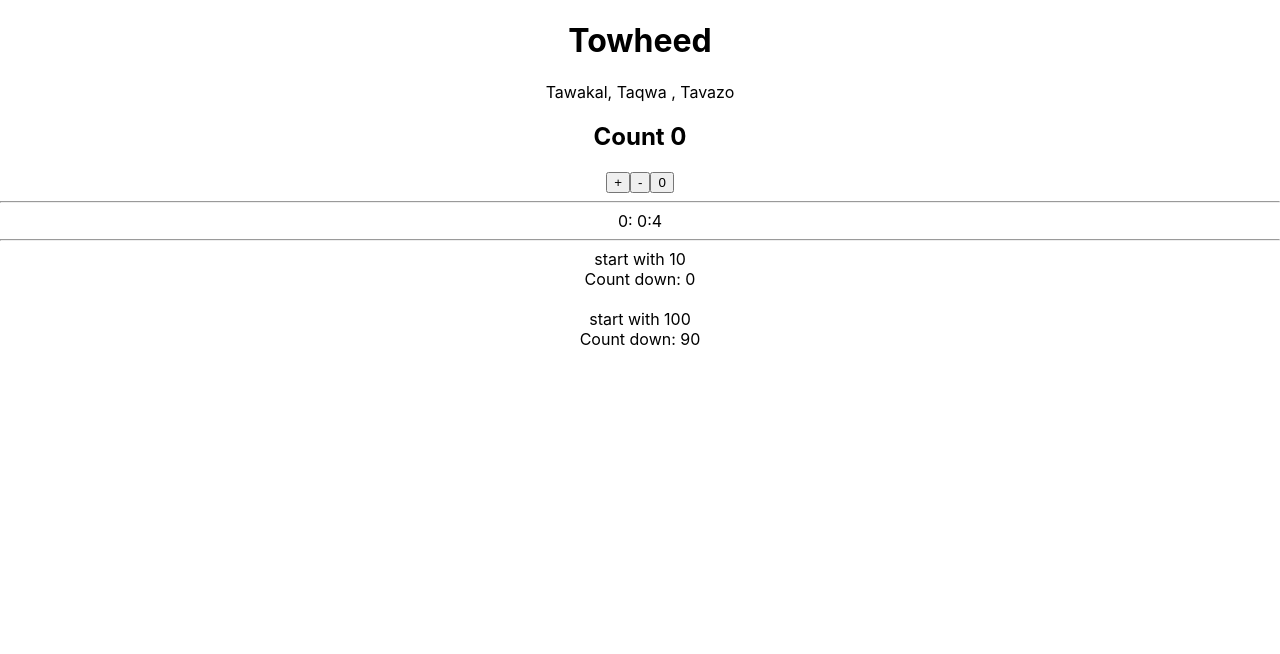
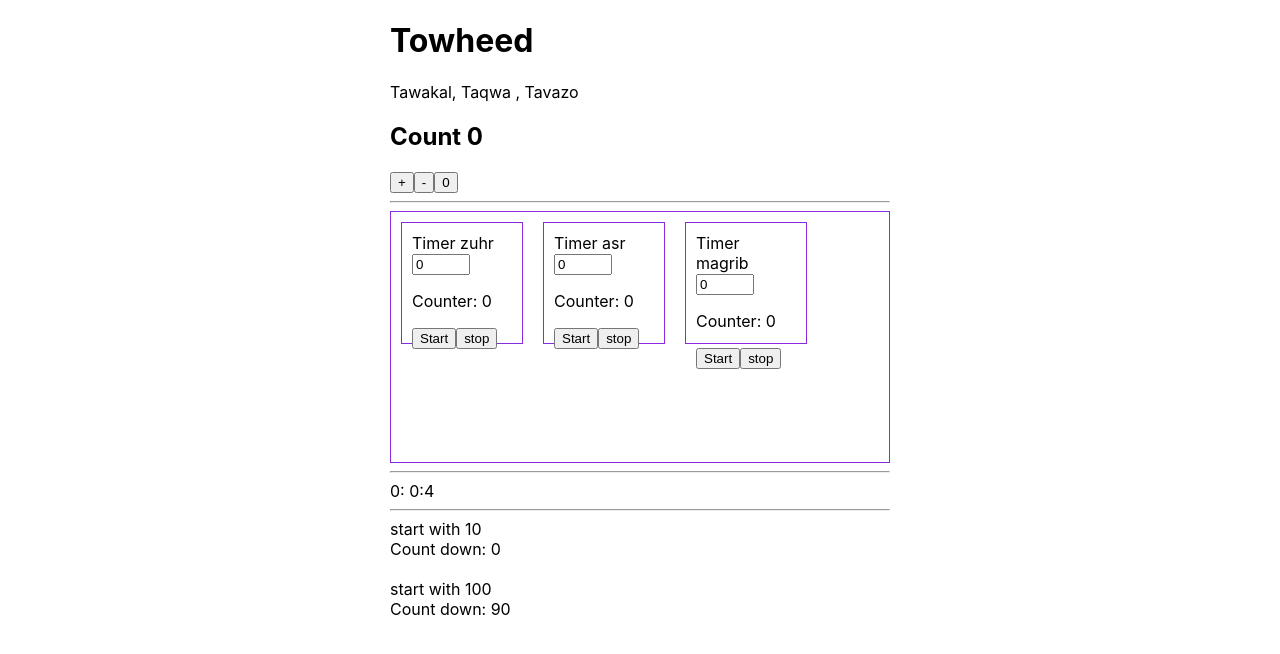
Before and after one commit to ikbhal/towheed_counter, a React (Create React App) app: page / in a window 1280 px wide. Shown: the top 654 px of the page. Built offline with nearby package versions, Linux system fonts and the light colour scheme.

Commit message:
trying timer, not working interval.. , look basic good start

```diff
--- a/src/App.css
+++ b/src/App.css
@@ -1,38 +1,29 @@
 .App {
-  text-align: center;
+  width: 500px;
+  margin: 0 auto;
 }
 
-.App-logo {
-  height: 40vmin;
-  pointer-events: none;
+.timer {
+  border: 1px solid blueviolet;
+  margin: 10px;
+  padding: 10px;
+  width: 100px;
+  height: 100px;
+  float:left;
 }
 
-@media (prefers-reduced-motion: no-preference) {
-  .App-logo {
-    animation: App-logo-spin infinite 20s linear;
-  }
+.timer input{
+  width: 50px;
 }
 
-.App-header {
-  background-color: #282c34;
-  min-height: 100vh;
-  display: flex;
-  flex-direction: column;
-  align-items: center;
-  justify-content: center;
-  font-size: calc(10px + 2vmin);
-  color: white;
+.timer-group {
+  border: 1px solid blueviolet;
+  overflow: auto;
+  height: 250px;
 }
 
-.App-link {
-  color: #61dafb;
+.timer-group:after {
+  content:"";
+  clear:both;
+  display: block;
 }
-
-@keyframes App-logo-spin {
-  from {
-    transform: rotate(0deg);
-  }
-  to {
-    transform: rotate(360deg);
-  }
-}
--- a/src/App.js
+++ b/src/App.js
@@ -58,6 +58,44 @@ function CountDown({number}) {
   );
 }
 
+function Timer({name}){
+
+
+  var [temp, settemp] = useState(0);
+  var [number, setNumber] = useState(0);
+  var [c, setc] = useState(0);
+
+  var interval = null;
+  const start = () =>{
+    if(number >0){
+      setc(number);
+      interval = setInterval(() =>{
+        console.log("inside timer interval name: "+name);
+        setc(c => c-1);
+        if(c ==0){
+          clearInterval(interval);
+        }
+      },1000)
+    }
+  };
+
+  const stop =()=>{
+    if(interval){
+      clearInterval(interval);
+    }
+  };
+  return(
+    <div className="timer">
+      Timer {name}
+      <input type="number" value={number} onChange ={e => setNumber(e.target.value)}/>
+      {/* <input type="number" value={temp} onChange ={e => settemp(e.target.value)}/> */}
+      <p>Counter: {c}</p>
+      <button onClick={start}>Start</button>
+      <button onClick={stop}>stop</button>
+    </div>
+  );
+}
+
 function App() {
 
   var [number, SetNumber] = useState(0);
@@ -86,6 +124,13 @@ function App() {
 
     <hr/>
 
+    <div className="timer-group">
+      <Timer name={"zuhr"}/>
+      <Timer name={"asr"}/>
+      <Timer name={"magrib"}/>
+    </div>
+
+    <hr/>
     <StopWatch/>
     <hr/>
     <CountDown number={10}/> <br/>
```
